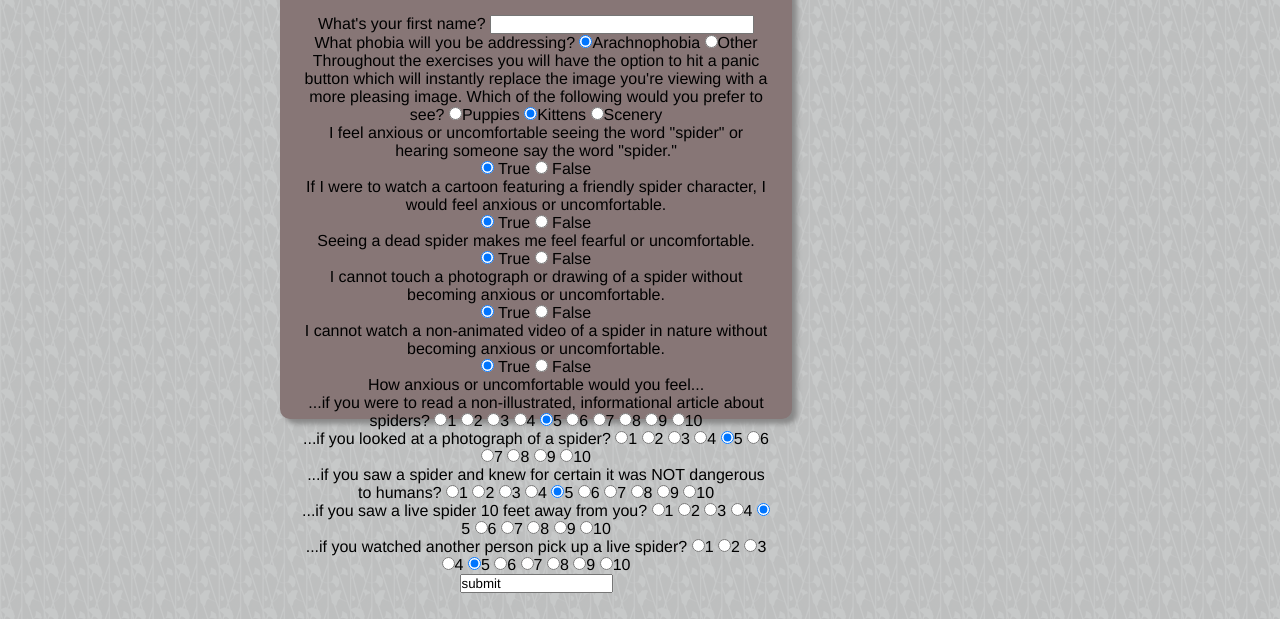
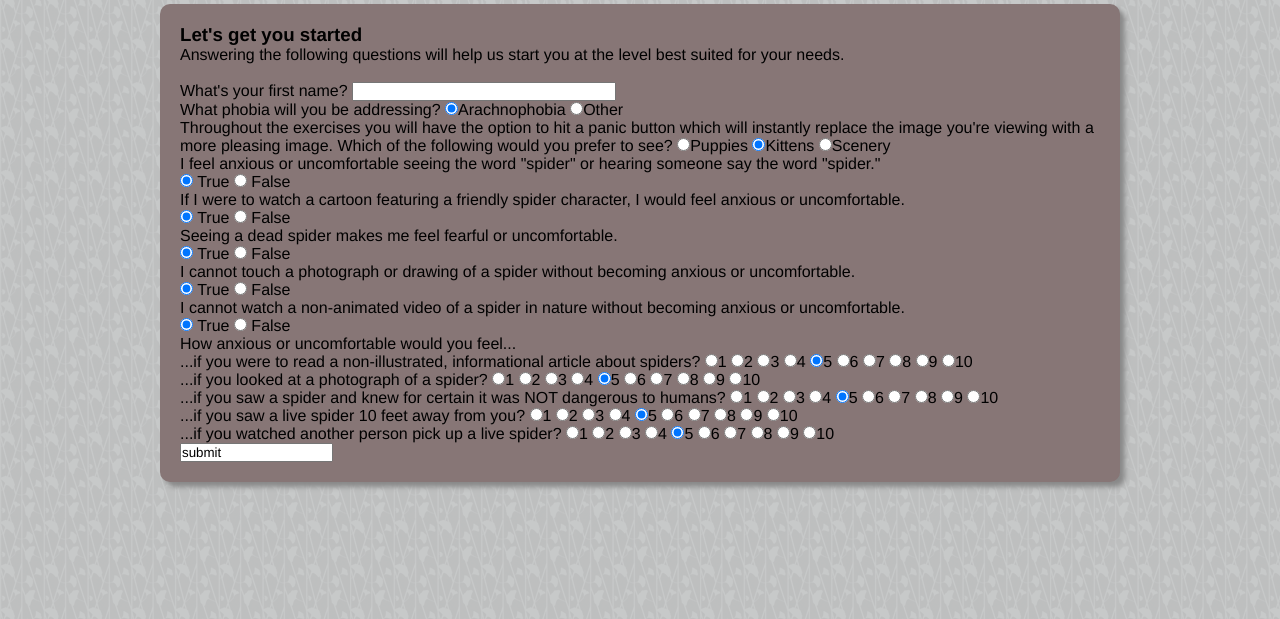
Before and after one commit to goodwid/ExposureTherapy, a website: page exercises.html in a window 1280 px wide. Shown: the part 181-800 px from the top of the page. Drawn offline with Linux system fonts and the light colour scheme.

Commit message:
Changed common headers, and some form formatting.

```diff
--- a/css/exerciseStyle.css
+++ b/css/exerciseStyle.css
@@ -23,7 +23,7 @@ body{
     margin-left: auto;
     margin-right: auto;
     margin-bottom: -45px;
-    top: 165px;
+    top: 180px;
 }
 
 #mainImage{
@@ -94,14 +94,15 @@ input[name=navButtons]:hover{
 form {
     padding: 20px;
     display: none;
-    height: 500px;
-    width: 40%;
-    position: absolute;
-    top: 100px;
-    text-align: center;
+    height: auto;
+    width: 75%;
+    position: relative;
+    top: 185px;
+    /*text-align: center;*/
     background-color: #877676;
     border-radius: 10px;
-    left: 280px;
+    margin: 0 auto;
+    /*left: 20%;*/
     box-shadow: 5px 5px 5px #898989;
 }
 fieldset{
--- a/exercises.html
+++ b/exercises.html
@@ -16,8 +16,8 @@
                 <nav>
                     <ul>
                         <li><a href="index.html">Home</a></li>
-                        <li><a href="aboutUs.html">About Us</a></li>
-                        <li><a href="yourProgress.html">My Progress</a></li>
+                        <li><a href="aboutUs.html">About&nbsp;Us</a></li>
+                        <li><a href="yourProgress.html">My&nbsp;Progress</a></li>
                         <li><a href="exercises.html">Exercises</a></li>
                         <li><a href="resources.html">Resources</a></li>
                     </ul>
```
Also changed, not shown: index.html (+2 -2 lines), resources.html (+2 -2 lines), yourProgress.html (+2 -2 lines).
